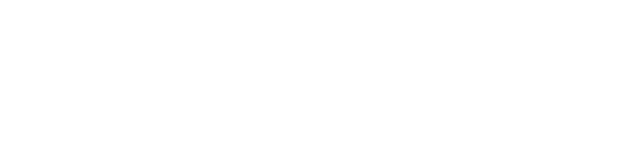
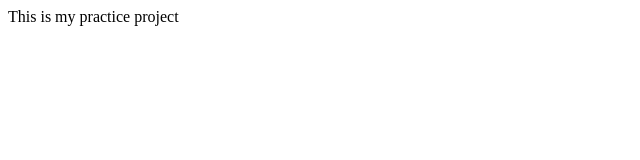
Before and after one commit to FaizanBhatti2001/Sandbox_Facebook_FB, a plain HTML site: page index.html in a window 1280 px wide. Shown: the whole page, without its empty margins (0-640 px from the left). Drawn offline with Linux system fonts and the light colour scheme.

Commit message:
Checking live server

```diff
--- a/index.html
+++ b/index.html
@@ -6,6 +6,6 @@
     <title>Facebook</title>
 </head>
 <body>
-
+    This is my practice project
 </body>
 </html>
```
